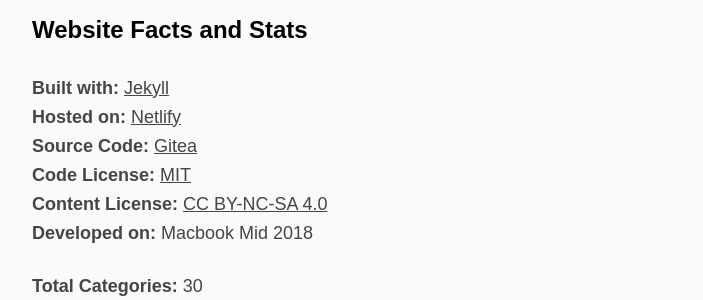
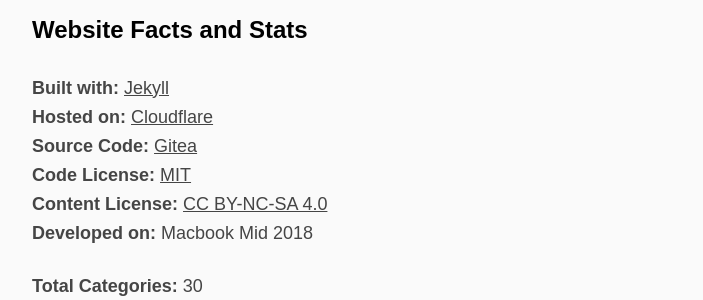
Before and after one commit to a-franca/abf.li, a Jekyll site: the page built from pages/about.md, in a window 1280 px wide. Shown: the part 405-705 px from the top of the page, without its empty margins (288-991 px from the left). Built offline with Jekyll 4.4.1, drawn with Linux system fonts in a browser that asks for light colours.

Commit message:
Update 'pages/about.md'

```diff
--- a/pages/about.md
+++ b/pages/about.md
@@ -13,7 +13,7 @@ I really see that personal spaces like this (simple, accessible and decentralize
 ## Website Facts and Stats
 
 **Built with:** [Jekyll](https://jekyllrb.com){: rel="noopener noreferrer nofollow" target="_blank" }
-**Hosted on:** [Netlify](https://www.netlify.com/){: rel="noopener noreferrer nofollow" target="_blank" }
+**Hosted on:** [Cloudflare](https://pages.cloudflare.com/){: rel="noopener noreferrer nofollow" target="_blank" }
 **Source Code:** [Gitea]({{ site.source_code }}){: rel="me noopener" target="_blank" }
 **Code License:** [MIT]({{ site.source_code }}/raw/branch/main/LICENSE){: rel="me noopener" target="_blank" }
 **Content License:** [CC BY-NC-SA 4.0](https://creativecommons.org/licenses/by-nc-sa/4.0/){: rel="noopener noreferrer nofollow" target="_blank" }
```
